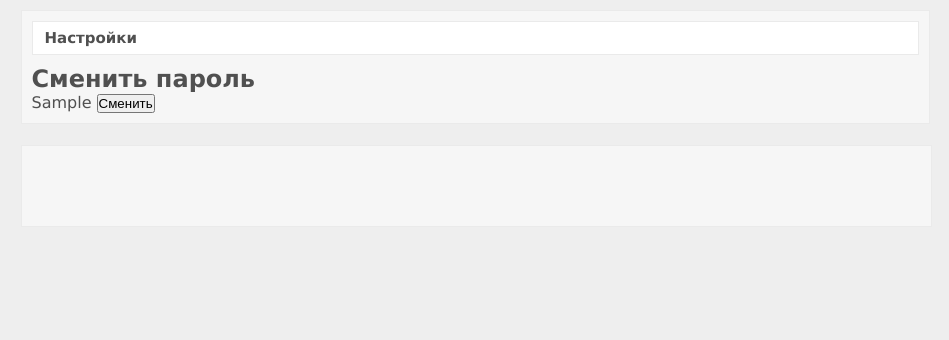
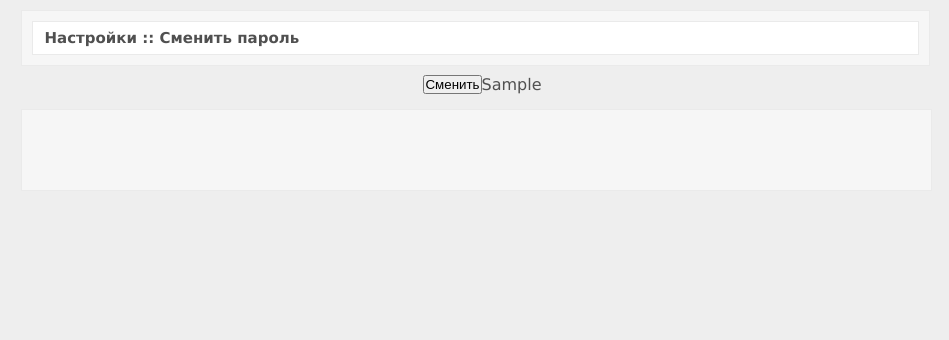
Before and after one commit to d1ffuz0r/bugurtach, a Django app: template public/templates/settings.html in a window 1280 px wide. Shown: the part 90-430 px from the top of the page, without its empty margins (165-1114 px from the left). Run offline with Django 3.2, Linux system fonts and the light colour scheme; the template is opened without the code that fills it: most values are stand-ins (such as "Sample title", 1, 10 or a date in 2020).

Commit message:
small refactoring, translate messages, edit test, fix imports

```diff
--- a/bugurtach/forms.py
+++ b/bugurtach/forms.py
@@ -16,9 +16,9 @@
         tags = self.data["tags"]
         proofs = self.data["proofs"]
         if not tags:
-            raise forms.ValidationError("Enter tags")
+            raise forms.ValidationError("Введи тег(и)")
         if not proofs:
-            raise forms.ValidationError("Enter proofs")
+            raise forms.ValidationError("Введи пруф(ы)")
         self.cleaned_data["tags"] = tags
         self.cleaned_data["proofs"] = proofs
         return self.cleaned_data
@@ -39,6 +39,7 @@
                 if link is not "":
                     p, created = Proof.objects.get_or_create(link=link)
                     bugurt.bugurtproofs_set.create(bugurt=bugurt, proof=p)
+        return data
 
 
 class EditBugurt(forms.ModelForm):
--- a/bugurtach/models.py
+++ b/bugurtach/models.py
@@ -2,7 +2,6 @@
 from django.db.models.signals import post_save
 from django.contrib.auth.models import User
 from django.db import models
-from django.shortcuts import get_object_or_404
 
 class CustomUser(models.Model):
     user = models.OneToOneField(User, unique=True)
--- a/bugurtach/tests.py
+++ b/bugurtach/tests.py
@@ -185,7 +185,7 @@
                                                     "author": 1,
                                                     "tags": "",
                                                     "proofs": "googlem, yandes, rambler"})
-        self.assertContains(request, text="Enter tags")
+        self.assertContains(request, text="Введи тег(и)")
 
     def test_add_bugurt_proofs_fail(self):
         self.client.post("/login/", {"username": "root1", "password": "root"})
@@ -194,7 +194,7 @@
                                                     "author": 1,
                                                     "tags": "first, two, three",
                                                     "proofs": ""})
-        self.assertContains(request, text="Enter proofs")
+        self.assertContains(request, text="Введи пруф(ы)")
 
 
     def test_edit_bugurt(self):
--- a/bugurtach/views.py
+++ b/bugurtach/views.py
@@ -2,7 +2,7 @@
 from django.contrib.auth.forms import UserCreationForm, PasswordChangeForm
 from django.contrib.auth.decorators import login_required
 from django.contrib.auth import authenticate, login
-from django.http import HttpResponseRedirect, Http404
+from django.http import HttpResponseRedirect
 from bugurtach.models import Tag, Comments, Bugurt
 from bugurtach.forms import EditBugurt, AddTag, AddProof, AddBugurt
 from decorators import render_to
@@ -48,7 +48,7 @@
     return {"bugurts": Bugurt.manager.all()}
 
 @render_to("bugurts/bugurts.html")
-def top_bugurts(self):
+def top_bugurts(request):
     return {"bugurts": Bugurt.manager.top()}
 
 @login_required(login_url="/login/")
@@ -108,7 +108,7 @@
     if bugurt_objects:
         return {"bugurts": bugurt_objects}
     else:
-        return {"bugurts": ""}
+        return {"bugurts": None}
 
 @render_to("bugurts/bugurts.html")
 def view_tags(request, tag):
--- a/public/static/css/style.css
+++ b/public/static/css/style.css
@@ -33,7 +33,7 @@
     color: rgb(0, 134, 207);
 }
 
-#header {
+header {
     height: 90px;
     margin-bottom: 10px;
 }
@@ -54,7 +54,7 @@
     width: 400px;
 }
 
-#links {
+nav {
     padding-top: 10px;
     float: right;
 }
@@ -99,8 +99,14 @@
     font-size: 15px;
     padding: 1px 12px 1px 12px;
 }
-
-.box1 .cont, .box1 .tags, .box1 .view-full, .box1 .proofs, .box1 .login-form, .box1 .reg-form, .box1 .add-bugurt, .box1 .settings, .box1 .edit {
+.box1 .add-bugurt{
+    float: left;
+}
+.box1 .cont, .box1 .tags,
+.box1 .view-full, .box1 .proofs,
+.box1 .login-form, .box1 .reg-form,
+.box1 .add-bugurt, .box1 .settings,
+.box1 .edit {
     margin: 10px;
 }
 .add-bugurt p{
@@ -114,6 +120,9 @@
 .add-bugurt input, .add-bugurt textarea{
     width: 500px;
     float: right;
+}
+.add-bugurt input[type=submit]{
+    width: 100px;
 }
 .box1 .view-full {
     text-align: right;
@@ -227,6 +236,9 @@
     float: left;
     width: 100%;
 }
+.edit div .box-title{
+    width: 876px;
+}
 .edit ul{
     float: left;
 }
@@ -241,5 +253,30 @@
     margin: 10px 0 0 0;
     text-align: right;
 }
-.delete_tag, .delete_proof, .add_tag, .add_proof{cursor: pointer;}
-.delete_tag:hover, .delete_proof:hover, .add_tag:hover, .add_proof:hover {color: red;}
+.delete_tag,
+.delete_proof,
+.add_tag,
+.add_proof{cursor: pointer;}
+
+.delete_tag:hover,
+.delete_proof:hover,
+.add_tag:hover,
+.add_proof:hover {color: red;}
+
+.settings{
+    float: left;
+}
+.settings form{
+    float: left;
+}
+.settings form p{
+    float: left;
+    margin-bottom: 5px;
+    width: 450px;
+}
+.settings form p label{
+    float: left;
+}
+.settings form p input{
+    float: right;
+}
--- a/public/static/js/bugurt.js
+++ b/public/static/js/bugurt.js
@@ -59,8 +59,8 @@
                     alert(data.message);
                 }
                 else{
-                    var c = data.comment;
-                    $('#comments').append('<li id="comment'+c.id+'" class="reply"><div>#'+c.id+' '+c.author+' '+c.date+'</div><div>'+c.text+'</div></li>');
+                    var comment = data.comment;
+                    $('#comments').append('<li id="comment'+comment.id+'" class="reply"><div>#'+comment.id+' '+comment.author+' '+comment.date+'</div><div>'+comment.text+'</div></li>');
                 }
             }
         });
--- a/public/templates/base.html
+++ b/public/templates/base.html
@@ -1,8 +1,8 @@
 <!DOCTYPE html>
-<html xmlns="http://www.w3.org/1999/xhtml" xml:lang="ru">
+<html>
   <head>
+    <meta charset="utf-8">
     <title>Бугуртач</title>
-    <meta http-equiv="Content-Type" content="text/html; charset=utf-8" />
     <link rel="shortcut icon" href="/static/images/favicon.ico" />
     <link rel="stylesheet" type="text/css" href="/static/css/style.css"/>
     <script type="text/javascript" src="/static/js/jquery-1.6.4.min.js"></script>
@@ -10,22 +10,22 @@
   </head>
 <body>
   <div class="center">
-    <div id="header">
+    <header>
       <div id="logo"><a href="/"><img src="/static/images/small-logo.png" alt=""></a></div>
-      <div id="links">
+      <nav>
         {% if user.is_authenticated %}[ <a href="/bugurts/add/">Забугуртить</a> |
         <a href="/user/{{ user }}">{{ user }}</a> |
         <a href="/settings/">сеттинги</a> |
         <a href="/logout">съёбываю отсюда</a> ]{% else %}[ <a href="/login">Войти без смс</a> |
         <a href="/registration">Регистрация бесплатно</a> ]{% endif %}
-      </div>
-    </div>
-    <div id="content">{% block content %}{% endblock %}</div>
-    <div id="footer">
+      </nav>
+    </header>
+    <section>{% block content %}{% endblock %}</section>
+    <footer>
       <div class="box1" style="float: left; width: 100%; height: 80px;">
       <!--<a href="http://www.djangoproject.com/"><img src="http://media.djangoproject.com/img/badges/djangosite80x15_grey.gif" border="0" alt="A Django site." title="A Django site." /></a>-->
       </div>
-    </div>
+    </footer>
   </div>
   <div id="face"></div>
 </body>
--- a/public/templates/bugurts/add.html
+++ b/public/templates/bugurts/add.html
@@ -4,9 +4,9 @@
         <div class="box-title"><h3>Доставить бугурт</h3></div>
         <div class="add-bugurt">
           <form action="/bugurts/add/" method="POST">
-            <p>{% csrf_token %}</p>
+            {% csrf_token %}
             {{ add_form.as_p }}
-            <input type="hidden" value="{{ user.id }}" name="author">
+            <p><input type="hidden" value="{{ user.id }}" name="author"></p>
             <p><label for="tags">Теги:</label><input title="разделять через запятую" type="text" id="tags" name="tags"></p>
             <p><label for="proofs">Пруфы:</label><input  type="text"  title="разделять через запятую" id="proofs" name="proofs"></p>
             <p><input type="submit" value="Доставить"></p>
--- a/public/templates/settings.html
+++ b/public/templates/settings.html
@@ -1,13 +1,13 @@
 {% extends 'base.html' %}
 {% block content %}
       <div class="box1">
-        <div class="box-title"><h3>Настройки</h3></div>
+        <div class="box-title"><h3>Настройки :: Сменить пароль</h3></div>
         <div class="settings">
-          <h2>Сменить пароль</h2>{% if msg %}Сохранено{% endif %}
+          {% if msg %}Сохранено{% endif %}
           <form action="" method="POST">
             {% csrf_token %}
             {{ form_password.as_p }}
-            <input type="submit" value="Сменить">
+            <p><input type="submit" value="Сменить"></p>
           </form>
         </div>
       </div>
```
Also changed, not shown: ajax/tests.py (+9 -8 lines), ajax/views.py (+10 -12 lines).
